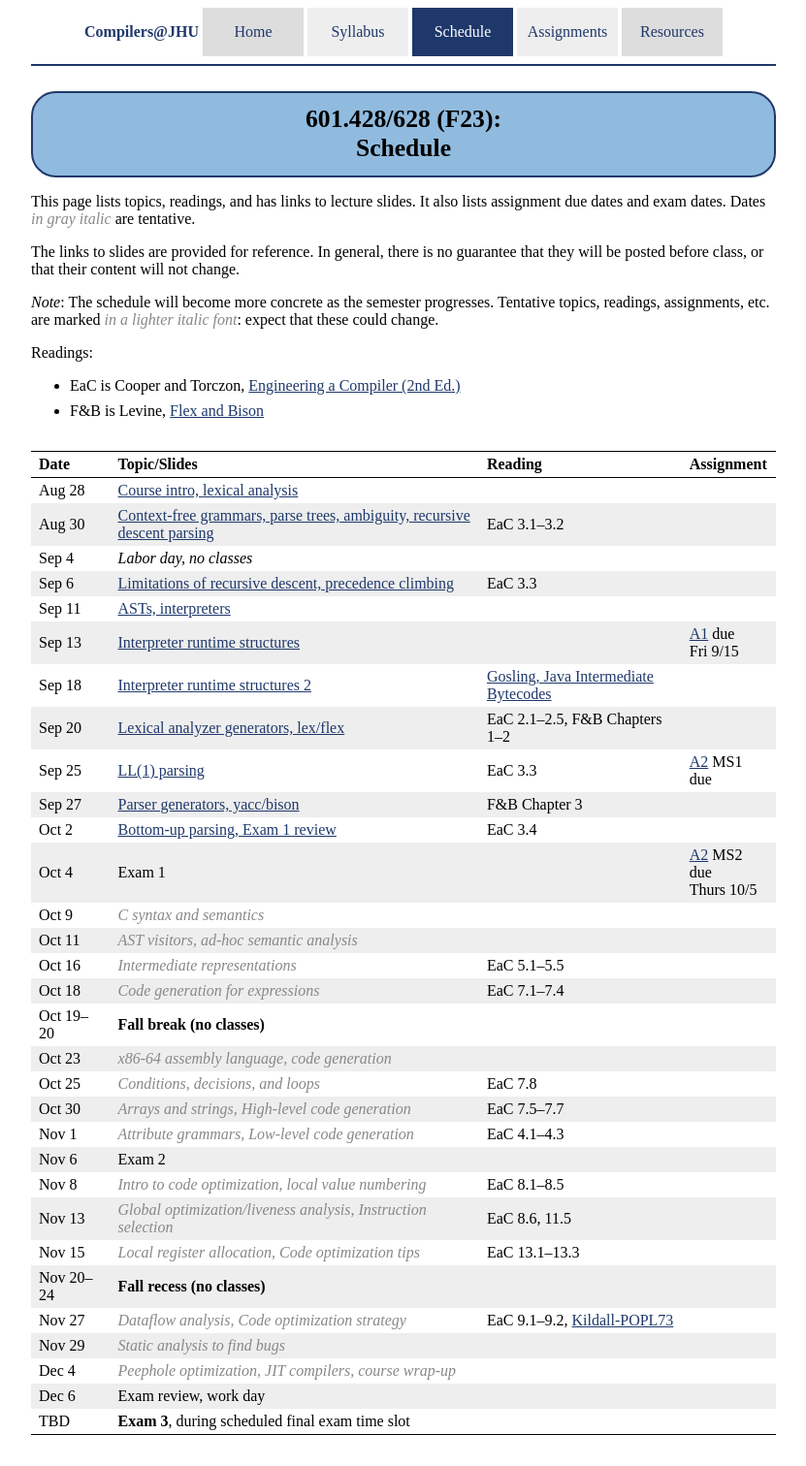
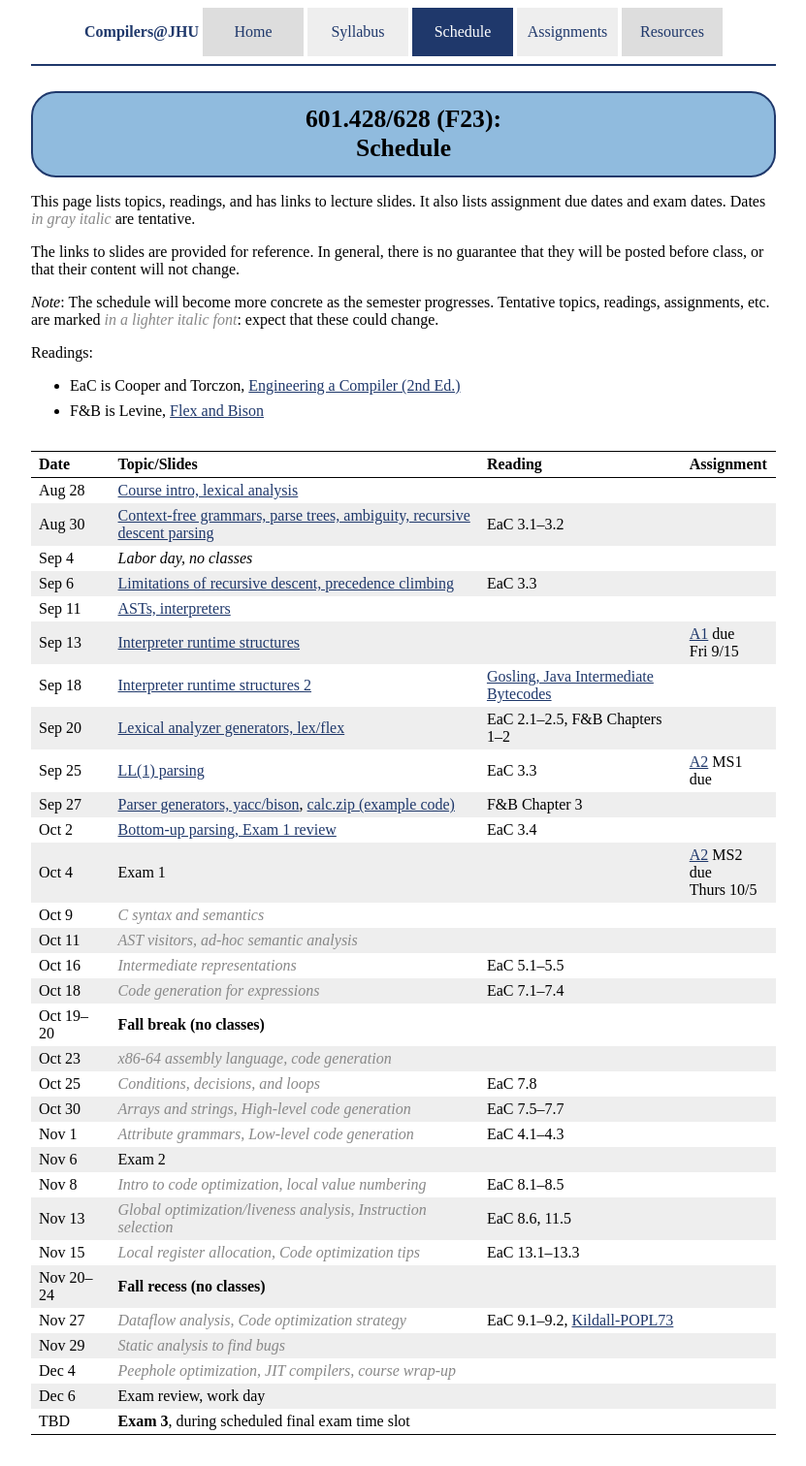
Before and after one commit to jhucompilers/fall2023, a Jekyll site: the page built from schedule.md, in a window 1280 px wide. Shown: the whole page at 97% size, without its empty margins (224-1055 px from the left). Built offline with Jekyll 4.4.1, drawn with Linux system fonts in a browser that asks for light colours.

Commit message:
updated lecture 09 and example code

```diff
--- a/schedule.csv
+++ b/schedule.csv
@@ -8,7 +8,7 @@ Sep 13,"Interpreter runtime structures",lectures/lecture05-public.pdf,,,"[A1](as
 Sep 18,"Interpreter runtime structures 2",lectures/lecture06-public.pdf,,"[Gosling, Java Intermediate Bytecodes](https://dl.acm.org/doi/pdf/10.1145/202529.202541)",
 Sep 20,"Lexical analyzer generators, lex/flex",lectures/lecture07-public.pdf,,"EaC 2.1–2.5, F&amp;B Chapters 1–2",
 Sep 25,"LL(1) parsing",lectures/lecture08-public.pdf,,"EaC 3.3","[A2](assign/assign02.html) MS1 due"
-Sep 27,"Parser generators, yacc/bison",lectures/lecture09-public.pdf,,"F&amp;B Chapter 3",
+Sep 27,"Parser generators, yacc/bison",lectures/lecture09-public.pdf,calc.zip,"F&amp;B Chapter 3",
 Oct 2,"Bottom-up parsing, Exam 1 review",lectures/lecture10-public.pdf,,"EaC 3.4"
 Oct 4,"Exam 1",,,,"[A2](assign/assign02.html) MS2 due<br>Thurs 10/5"
 Oct 9,"<span class='tentative'>C syntax and semantics</span>",,,
--- a/schedule.md
+++ b/schedule.md
@@ -34,7 +34,7 @@ Sep 13 | [Interpreter runtime structures](lectures/lecture05-public.pdf) |  | [A
 Sep 18 | [Interpreter runtime structures 2](lectures/lecture06-public.pdf) | [Gosling, Java Intermediate Bytecodes](https://dl.acm.org/doi/pdf/10.1145/202529.202541) |
 Sep 20 | [Lexical analyzer generators, lex/flex](lectures/lecture07-public.pdf) | EaC 2.1–2.5, F&amp;B Chapters 1–2 |
 Sep 25 | [LL(1) parsing](lectures/lecture08-public.pdf) | EaC 3.3 | [A2](assign/assign02.html) MS1 due
-Sep 27 | [Parser generators, yacc/bison](lectures/lecture09-public.pdf) | F&amp;B Chapter 3 |
+Sep 27 | [Parser generators, yacc/bison](lectures/lecture09-public.pdf), [calc.zip (example code)](lectures/calc.zip) | F&amp;B Chapter 3 |
 Oct 2 | [Bottom-up parsing, Exam 1 review](lectures/lecture10-public.pdf) | EaC 3.4 |
 Oct 4 | Exam 1 |  | [A2](assign/assign02.html) MS2 due<br>Thurs 10/5
 Oct 9 | <span class='tentative'>C syntax and semantics</span> |  |
```
Also changed, not shown: 2 other files.
